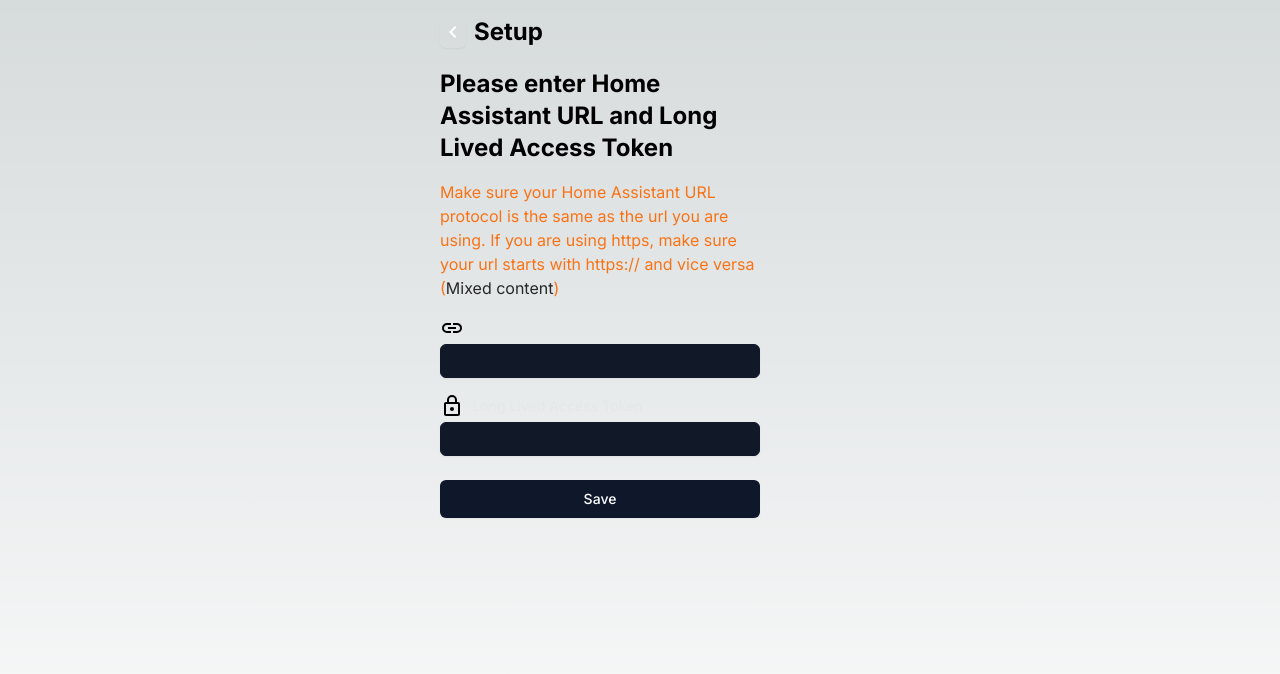
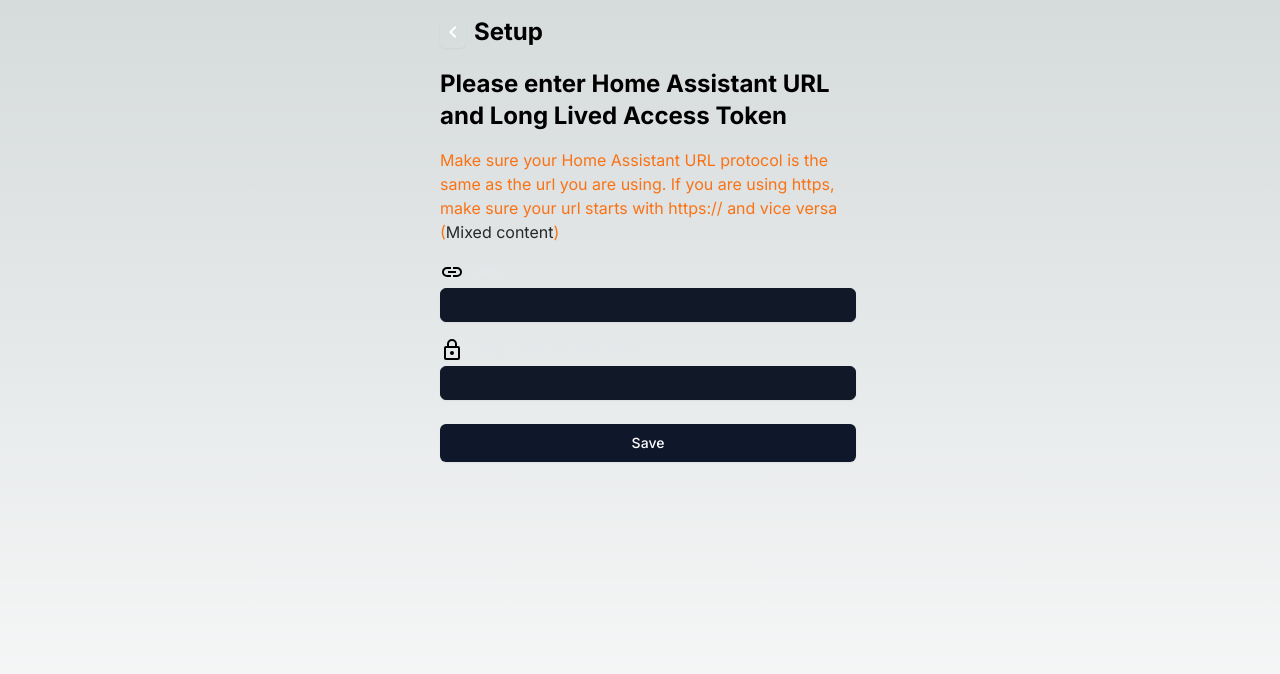
Before and after one commit to timmo001/universal-remote, a Next.js app: page /setup in a window 1280 px wide. Shown: the top 674 px of the page. Built offline with nearby package versions, Linux system fonts and the light colour scheme.

Commit message:
Fix width

```diff
--- a/src/app/layout.tsx
+++ b/src/app/layout.tsx
@@ -28,7 +28,7 @@
               id="container"
             >
               <Header />
-              <main className="mx-2 my-4 flex min-h-screen w-full max-w-xs flex-col items-baseline justify-start gap-2">
+              <main className="mx-2 my-4 flex min-h-screen w-full flex-col items-baseline justify-start gap-2">
                 {children}
               </main>
             </div>
```
